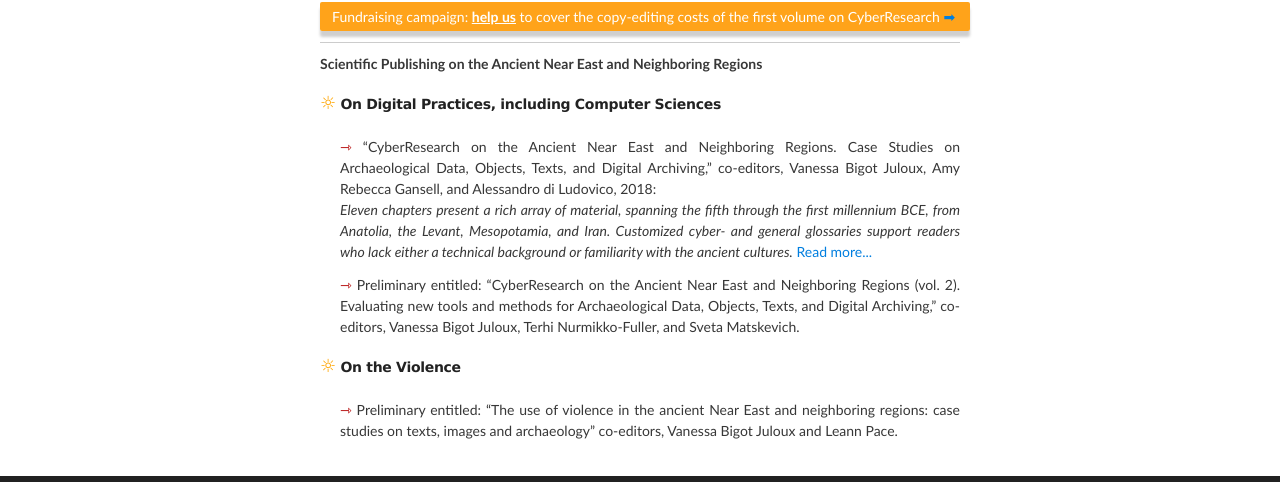
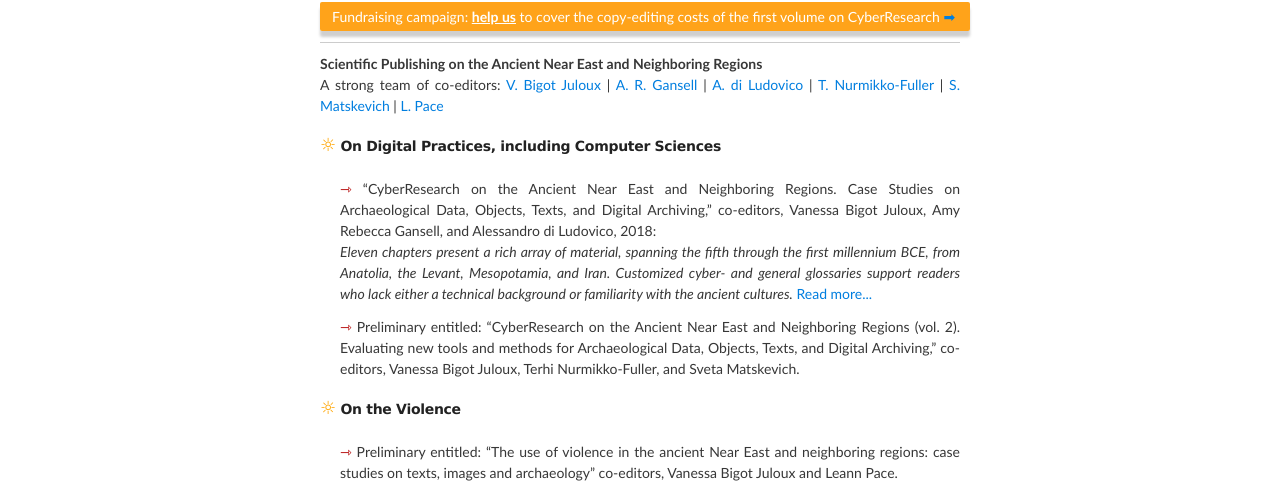
Before and after one commit to vbigot-juloux/ane-research-humanities, a Jekyll site: the page built from index.md, in a window 1280 px wide, cut to the strip 202-684 px from the top of the page. Built offline with Jekyll 4.4.1, drawn with Linux system fonts in a browser that asks for light colours; the repository's description, which GitHub fills in, is left out.

Commit message:
Update index.md

```diff
--- a/index.md
+++ b/index.md
@@ -8,7 +8,8 @@ title: home
 <br />
 <hr style="height:0; margin:0; background:transparent; border-bottom:0.5px solid #cccccc;" />
 **Scientific Publishing on the Ancient Near East and Neighboring Regions**
-
+<br />
+       A strong team of co-editors: <a href="" target="_blank">V. Bigot Juloux</a> | <a href="" target="_blank">A. R. Gansell</a> | <a href="" target="_blank">A. di Ludovico</a> | <a href="" target="_blank">T. Nurmikko-Fuller</a> | <a href="" target="_blank">S. Matskevich</a> | <a href="" target="_blank">L. Pace</a>
 
 <h2> <span style="color:orange; font-size: 18px">&#9788;</span> On Digital Practices, including Computer Sciences</h2>
 <ul style="list-style-type: none;">
```
